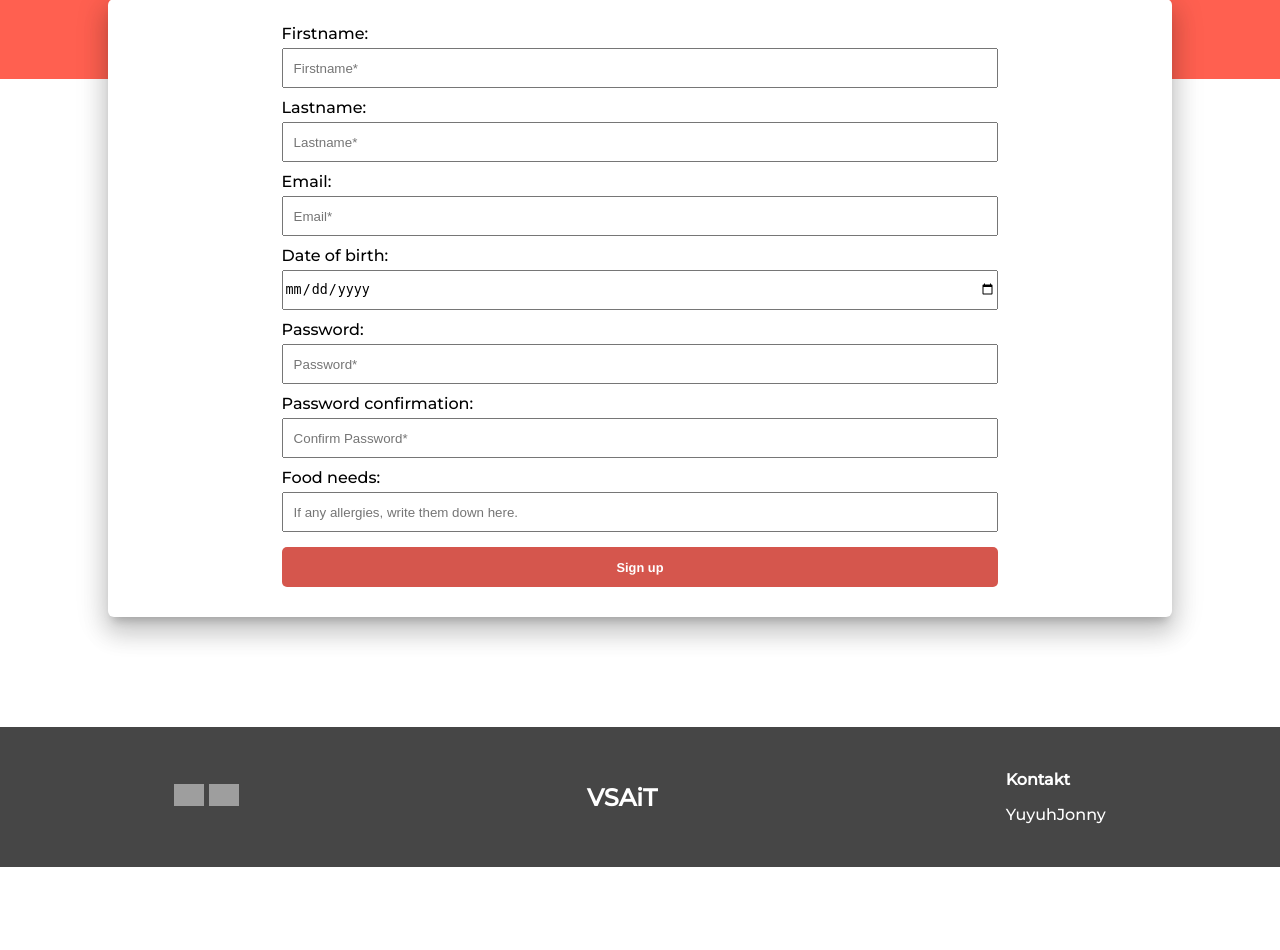
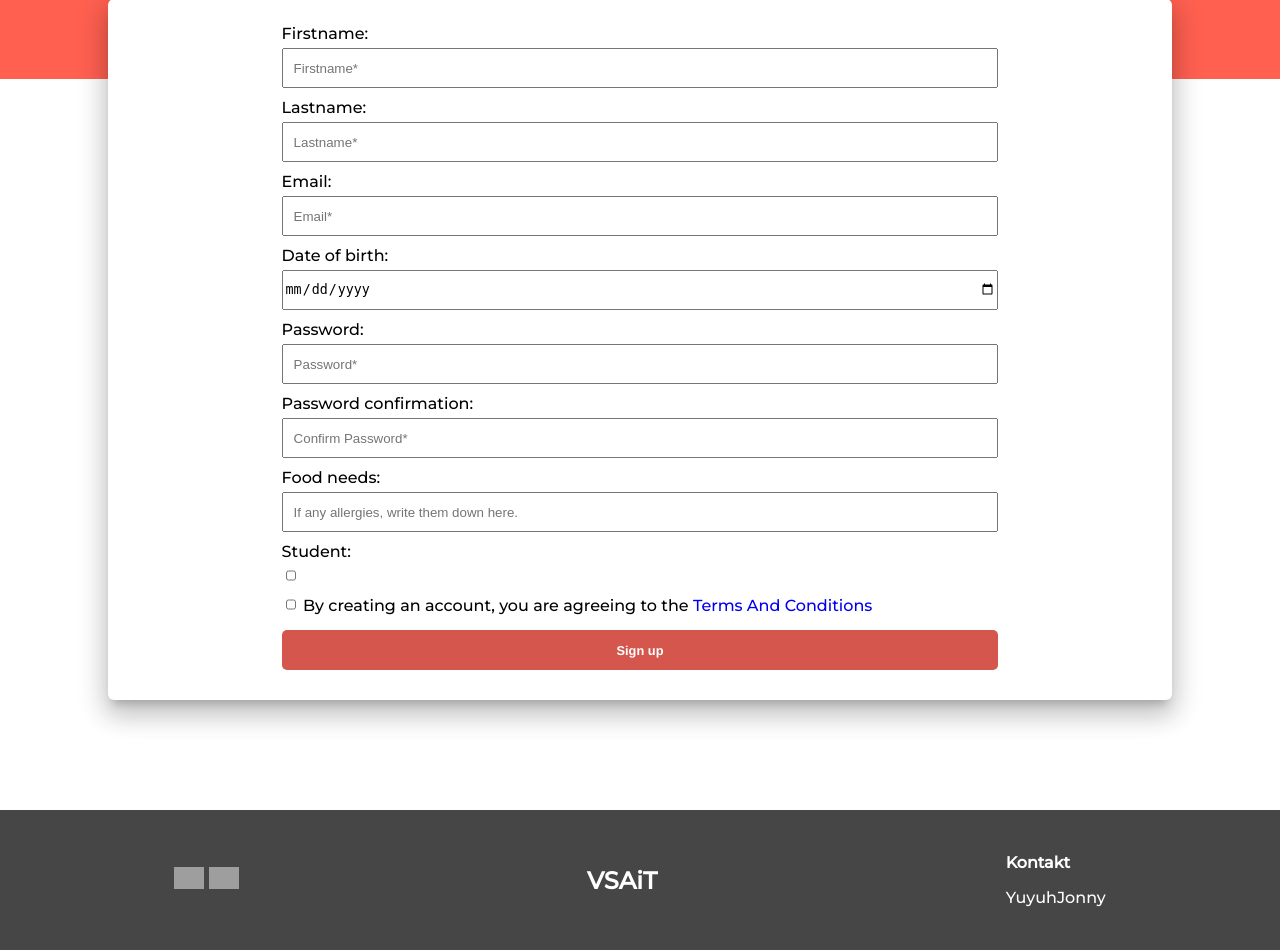
Before and after one commit to uyth/vsait-medlemsside, a Django app: page /signup/ in a window 1280 px wide. Shown: the part 421-1371 px from the top of the page. Before the commit the page ends 1288 px from the top, so only its background shows below. Run offline with Django 3.2, Linux system fonts and the light colour scheme; tables that the repository leaves empty hold one stand-in row (values such as "Sample post"); grey boxes are pictures that could not be loaded.

Commit message:
#43 Revamped registration form, now alert new registered users to pay and activate membership in their profile.

```diff
--- a/home/forms.py
+++ b/home/forms.py
@@ -3,6 +3,7 @@ from django.contrib.auth import authenticate, login, logout, get_user_model
 from django.contrib.auth.forms import UserCreationForm, UserChangeForm, AuthenticationForm, ReadOnlyPasswordHashField
 from django.contrib.auth.models import User
 from django.core.exceptions import ValidationError
+from django.utils import timezone
 
 from .models import VsaitUser
 
@@ -11,14 +12,14 @@ class VsaitUserRegistrationForm(forms.ModelForm):
     firstname = forms.CharField(max_length=20, widget=forms.widgets.TextInput(attrs={'class': 'inp','placeholder':'Firstname*'}))
     lastname = forms.CharField(max_length=20, widget=forms.widgets.TextInput(attrs={'class': 'inp','placeholder':'Lastname*'}))
     email = forms.EmailField(max_length=20, widget=forms.widgets.EmailInput(attrs={'class': 'inp','placeholder':'Email*'}))
-    date_of_birth = forms.DateField(input_formats=['%Y-%m-%d','%d/%m/%Y','%m/%d/%Y'],widget=forms.widgets.DateInput(format=('%d/%m/%Y'), attrs={'placeholder':'Date of birth*','type':'date'}))
+    date_of_birth = forms.DateField(input_formats=['%Y-%m-%d','%d/%m/%Y','%m/%d/%Y'],widget=forms.widgets.DateInput(format=('%d/%m/%Y'), attrs={'placeholder':'Date of birth*','type':'date','min':str(timezone.now().year-100)+'-01-01','max':str(timezone.now().year-18)+'-01-01'}))
     password = forms.CharField(min_length = 8, max_length=50, widget=forms.widgets.PasswordInput(attrs={'class': 'inp','placeholder':'Password*'}))
     password_confirmation = forms.CharField(min_length = 8, max_length=50, widget=forms.widgets.PasswordInput(attrs={'class': 'inp','placeholder':'Confirm Password*'}))
     food_needs = forms.CharField(max_length=240, widget=forms.widgets.TextInput(attrs={'class': 'inp','placeholder':'If any allergies, write them down here.'}), required=False)
-
+    student = forms.BooleanField(required=False)
     class Meta:
         model = VsaitUser
-        fields = ('firstname','lastname','email','date_of_birth','password','password_confirmation','food_needs')
+        fields = ('firstname','lastname','email','date_of_birth','password','password_confirmation','food_needs','student')
 
     def clean_email(self):
         email = self.cleaned_data['email'].lower()
@@ -47,6 +48,7 @@ class VsaitUserRegistrationForm(forms.ModelForm):
             'date_of_birth':self.cleaned_data['date_of_birth'],
             'password':self.cleaned_data['password'],
             'food_needs':self.cleaned_data['food_needs'],
+            'student':self.cleaned_data['student'],
         }
         vsait_user = VsaitUser.objects.create_user(
             context['email'],
@@ -55,6 +57,7 @@ class VsaitUserRegistrationForm(forms.ModelForm):
             context['date_of_birth'],
             context['password'],
             context['food_needs'],
+            context['student'],
         )
         return vsait_user
 
--- a/home/managers.py
+++ b/home/managers.py
@@ -6,7 +6,7 @@ class VsaitUserManager(BaseUserManager):
     Custom user model manager where email is the unique identifiers
     for authentication instead of usernames.
     """
-    def create_user(self, email,firstname,lastname,date_of_birth,password,food_needs, **extra_fields):
+    def create_user(self, email,firstname,lastname,date_of_birth,password,food_needs,student,**extra_fields):
         if not email:
             raise ValueError(_('The Email must be set'))
         # Normalize the inputs, gives inputvalidation respectively
@@ -17,6 +17,7 @@ class VsaitUserManager(BaseUserManager):
             lastname=lastname,
             date_of_birth=date_of_birth,
             food_needs=food_needs,
+            student=student,
             **extra_fields
         )
         user.set_password(password)
--- a/home/models.py
+++ b/home/models.py
@@ -44,6 +44,7 @@ class VsaitUser(AbstractBaseUser, PermissionsMixin):
     is_staff = models.BooleanField(default=False) # Marks the user to be a normal user
     date_joined = models.DateTimeField(default=timezone.now)
     anonymous_display = models.BooleanField(default=True)
+    alert_membership_read = models.BooleanField(default=False)
 
     # New membership
     memberships = models.ManyToManyField(Membership, related_name='memberships', blank=True) # Manually added by staffs
--- a/home/static/home/signup.css
+++ b/home/static/home/signup.css
@@ -20,3 +20,12 @@ div.signup_div form > input {
 	width: 100%;
 	height: 40px !important;
 }
+div.signup_div form > p.terms {
+	display: block;
+}
+div.signup_div form > p input[type='checkbox'] {
+	width: 10px;
+	height: auto !important;
+	text-align: left;
+	display: inline;
+}
--- a/home/templates/home/signup.html
+++ b/home/templates/home/signup.html
@@ -24,6 +24,9 @@
 					<form method="POST">
 						{% csrf_token %}
 						{{ form.as_p }}
+						<p class="terms">
+							<input type="checkbox" required> By creating an account, you are agreeing to the <a href="/info">Terms And Conditions</a>
+						</p>
 						<input type="submit" value="Sign up"/>
 					</form>
 				</div>
--- a/home/views.py
+++ b/home/views.py
@@ -19,10 +19,18 @@ def index(request):
     context = {}
     form = LoginForm(data = request.POST)
     if request.method == "POST":
-        if form.is_valid():
-            user = form.get_user()
-            if (user):
-                login(request,user)
+        # Alert membership
+        print(request.POST)
+        if "alert_membership" in request.POST.keys():
+            request.user.alert_membership_read = True
+            request.user.save()
+            redirect("/")
+        else:
+            # Login form
+            if form.is_valid():
+                user = form.get_user()
+                if (user):
+                    login(request,user)
         # redirects back to event page if found ?next=
         referer_link = request.POST.get('next', '/')
         if (referer_link == ""): # If nothing, redirect login to homepage
```
Also changed, not shown: home/static/home/index.js (added, +42 -0 lines), home/templates/home/index.html (+11 -0 lines), events/migrations/0016_auto_20210108_2123.py (added), home/migrations/0007_vsaituser_alert_membership_read.py (added).
